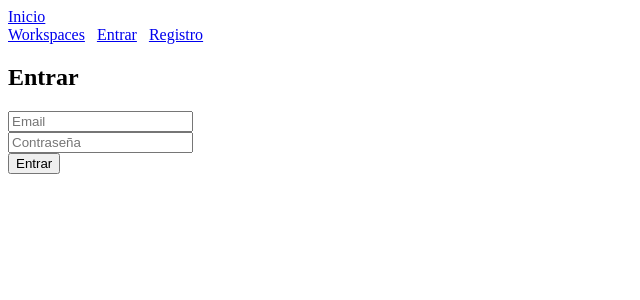
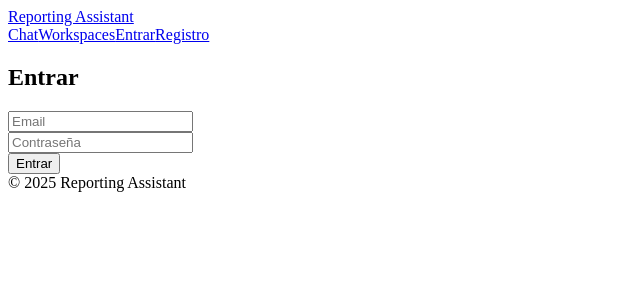
Before and after one commit to dsala1/reporting-assistant-starter, a Next.js app: page /login in a window 1280 px wide. Shown: the top 300 px of the page, without its empty margins (0-640 px from the left). Built offline with nearby package versions, Linux system fonts and the light colour scheme; no server answers.

Commit message:
Update layout.js

```diff
--- a/app/layout.js
+++ b/app/layout.js
@@ -1,25 +1,36 @@
-import './globals.css';
+// app/layout.js
+import "./globals.css";
 
 export const metadata = {
-  title: 'Reporting Assistant Starter',
-  description: 'Auth + Workspaces con Supabase',
+  title: "Reporting Assistant",
+  description: "Genera análisis y reportes desde tus hojas",
 };
 
 export default function RootLayout({ children }) {
   return (
     <html lang="es">
-      <body>
-        <div className="container">
-          <div className="nav">
-            <div><a href="/">Inicio</a></div>
-            <div style={{display:'flex', gap:12}}>
+      <body className="app">
+        <header className="navbar">
+          <div className="nav-inner container">
+            <a className="brand" href="/chat">Reporting Assistant</a>
+            <nav className="links">
+              <a href="/chat">Chat</a>
               <a href="/workspaces">Workspaces</a>
               <a href="/login">Entrar</a>
               <a href="/signup">Registro</a>
-            </div>
+            </nav>
           </div>
+        </header>
+
+        <main className="container">
           {children}
-        </div>
+        </main>
+
+        <footer className="footer">
+          <div className="container">
+            <span>© {new Date().getFullYear()} Reporting Assistant</span>
+          </div>
+        </footer>
       </body>
     </html>
   );
```
